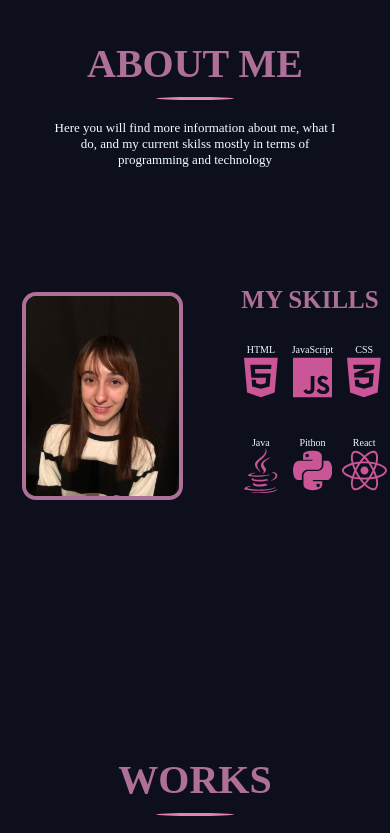
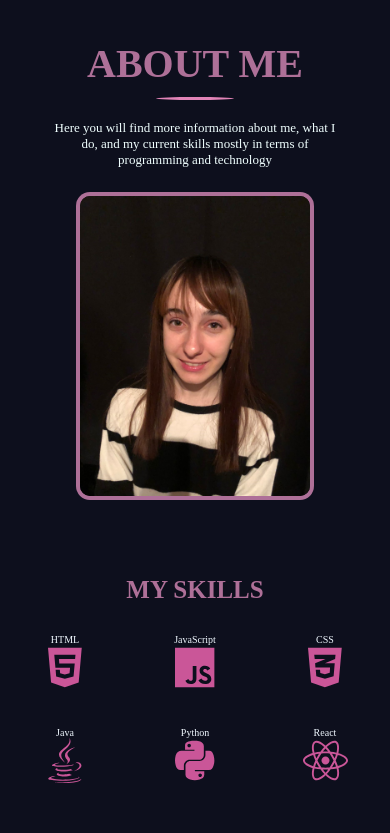
Before and after one commit to YaelMartin1/Portafolio, a plain HTML site: page index.html in a window 390 px wide. Shown: the part 840-1673 px from the top of the page. Drawn offline with Linux system fonts and the light colour scheme.

Commit message:
about me column format to mobile

```diff
--- a/index.html
+++ b/index.html
@@ -77,7 +77,7 @@
         <hr class="h">
         <div class="padre__p">
             <p class="sobreMi__descripcion">Here you will find more information about me, what I do, and my current
-                skilss mostly in terms of programming and technology</p>
+                skills mostly in terms of programming and technology</p>
         </div>
 
         <div class="about__columna">
@@ -125,7 +125,7 @@
                     </div>
 
                     <div class="cada__habilidad">
-                        <li class="habilidad">Pithon</li>
+                        <li class="habilidad">Python</li>
                         <i><svg xmlns="http://www.w3.org/2000/svg" height="2.5em" fill="#CA5698"
                                 viewBox="0 0 448 512">
                                 <path
--- a/src/assets/css/about.css
+++ b/src/assets/css/about.css
@@ -33,6 +33,7 @@ h3 {
 .habilidades__categorias {
     display: grid;
     grid-template-columns: repeat(3, 1fr);
+    padding: 0;
 }
 
 .cada__habilidad {
@@ -67,20 +68,20 @@ h3 {
     -o-border-radius: 10px;
 }
 
+
+
 @media screen and (max-width:768px) {
 
-    .foto {
-        height: 200px;
+    .about__columna {
+        display: flex;
+        flex-direction: column;
     }
 
-    .about__imagen {
-        margin-left: 10px;
-        margin-top: 140px;
-        margin-bottom: 190px;
+    .foto {
+        height: 300px;
     }
 
     .habilidades {
-        margin-top: 90px;
         display: block;
         justify-content: center;
         animation: fadeIn2 2s ease;
@@ -97,11 +98,6 @@ h3 {
 
     .cada__habilidad svg {
         height: 1.5em;
-    }
-
-    h3 {
-        margin-top: 40px;
-        margin-left: 35px;
     }
 }
 
```
